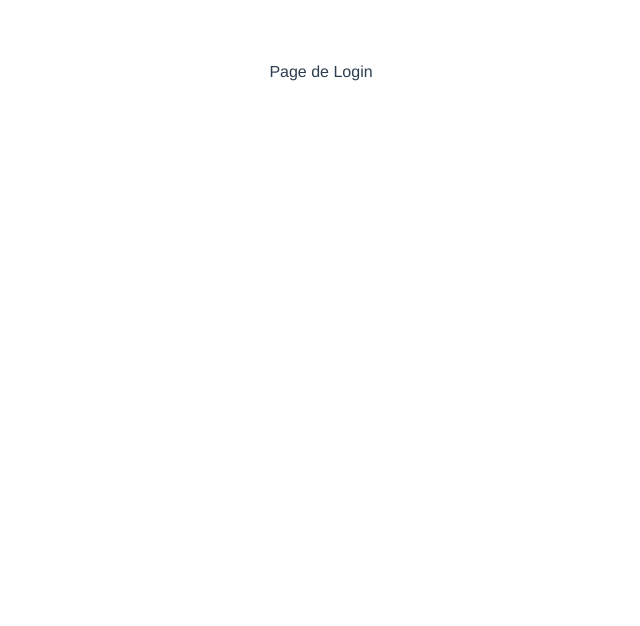
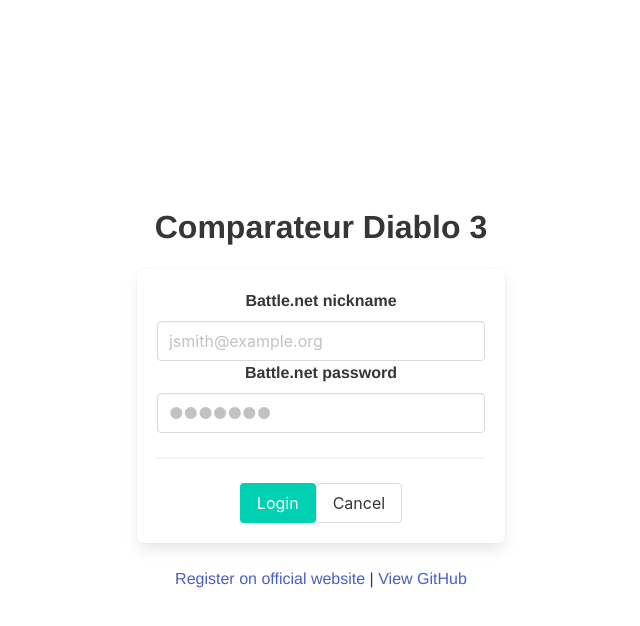
Before and after one commit to Alexandre-cibot/blizzard-front, a Vue app: page /#/login in a window 1280 px wide. Shown: the top 626 px of the page, without its empty margins (319-959 px from the left). Built offline with nearby package versions, Linux system fonts and the light colour scheme.

Commit message:
Adding login page view

```diff
--- a/src/App.vue
+++ b/src/App.vue
@@ -18,6 +18,5 @@
   -moz-osx-font-smoothing: grayscale;
   text-align: center;
   color: #2c3e50;
-  margin-top: 60px;
 }
 </style>
--- a/src/components/Login.vue
+++ b/src/components/Login.vue
@@ -1,7 +1,41 @@
 <template>
-  <div class="login">
-    <h1>{{msg}}</h1>
+  <div class="hero is-fullheight">
+      <div class="login-page-wrapper hero-body">
+        <div class="container">
+          <div class="columns is-vcentered">
+            <div class="column is-4 is-offset-4">
+              <h1 class="title">
+                Comparateur Diablo 3
+              </h1>
+              <div class="box">
+                <label class="label">Battle.net nickname</label>
+                <p class="control">
+                  <input class="input" type="text" placeholder="jsmith@example.org">
+                </p>
+                <label class="label">Battle.net password</label>
+                <p class="control">
+                  <input class="input" type="password" placeholder="●●●●●●●">
+                </p>
+                <hr>
+                <p class="control">
+                  <button class="button is-primary">Login</button>
+                  <button class="button is-default">Cancel</button>
+                </p>
+              </div>
+              <p class="has-text-centered">
+                <a href="https://eu.battle.net/d3/fr/">Register on official website</a>
+                |
+                <a href="https://github.com/Alexandre-cibot/blizzard-front/">View GitHub</a>
+
+              </p>
+            </div>
+          </div>
+        </div>
+      </div>
+
   </div>
+
+  </section>
 </template>
 
 <script>
@@ -16,4 +50,9 @@
 </script>
 
 <style lang="css">
+.login-page-wrapper {
+  /*background-image: url('../assets/img/bg_diablo.jpg');*/
+  background-position: center;
+  background-repeat: no-repeat;
+}
 </style>
```
Also changed, not shown: src/assets/img/bg_diablo.jpg (added).
